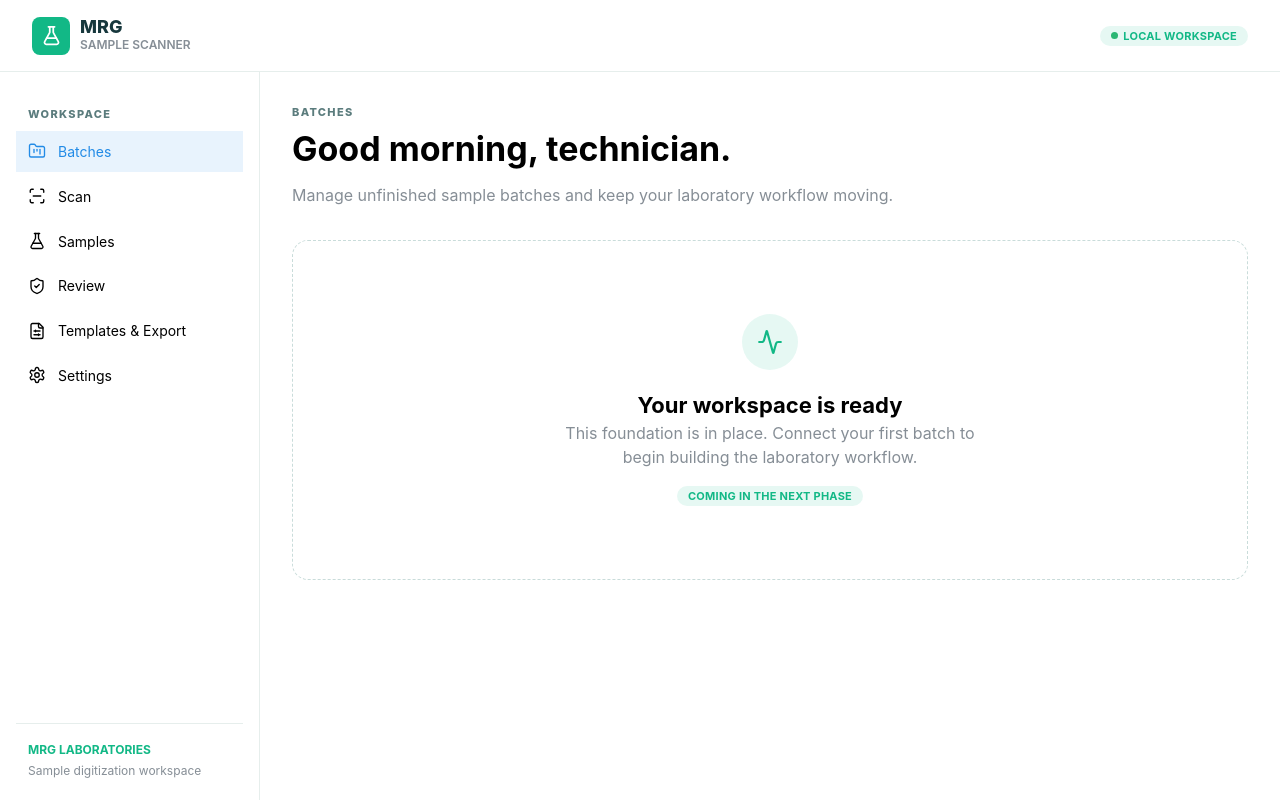
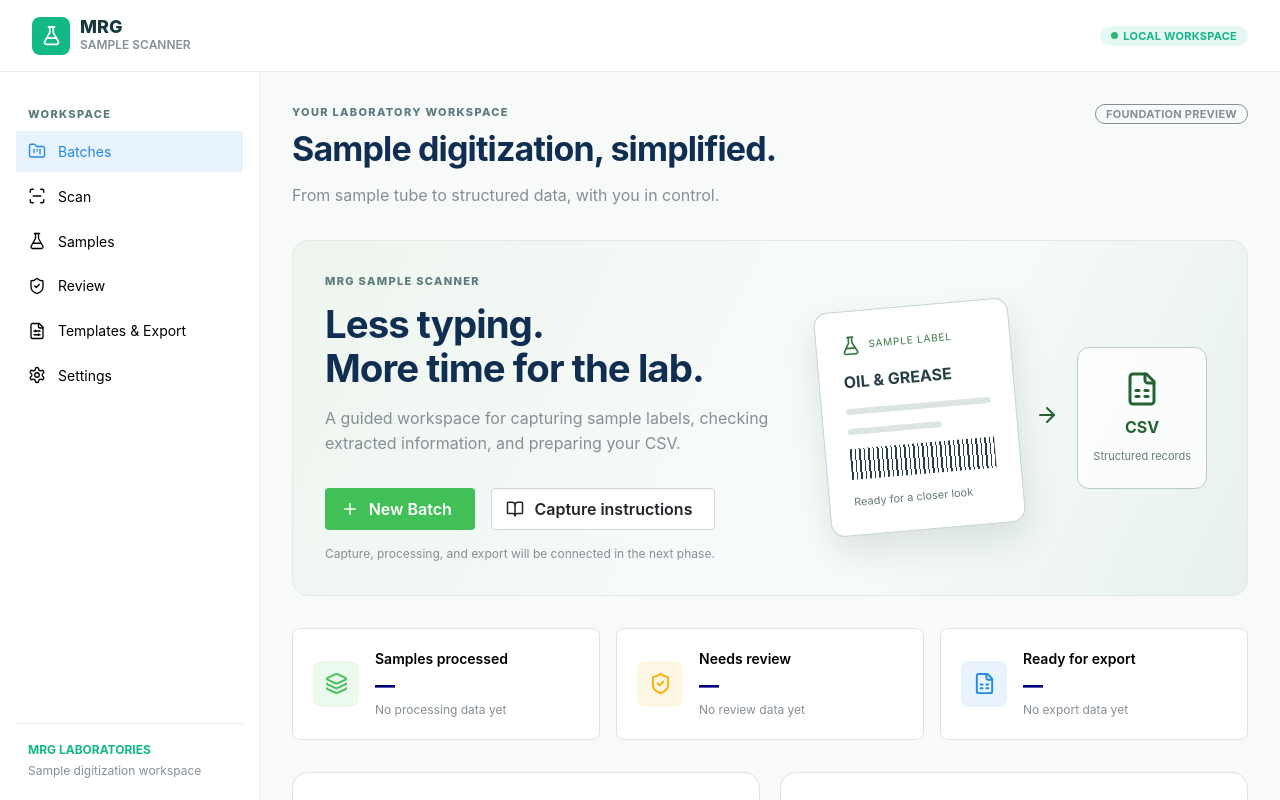
Before and after one commit to anhducnguyen2006/YCP-Hacks-2026-Mrg-Labs-Project, a React (Vite) app in the folder frontend/: page / in a window 1280 px wide. Shown: the top 800 px of the page. Built offline with nearby package versions, Linux system fonts and the light colour scheme.

Commit message:
feat(ui): add Home landing page for sample scanner

```diff
--- a/frontend/src/App.tsx
+++ b/frontend/src/App.tsx
@@ -2,6 +2,7 @@ import { AppShell, Badge, Box, Burger, Group, NavLink, Stack, Text, ThemeIcon, T
 import { useDisclosure } from "@mantine/hooks";
 import { Activity, FileSliders, FlaskConical, FolderKanban, ScanLine, Settings, ShieldCheck } from "lucide-react";
 import { NavLink as RouterLink, Outlet, Route, Routes, useLocation } from "react-router-dom";
+import { HomePage } from "./features/batches/HomePage";
 
 const navigation = [
   { label: "Batches", icon: FolderKanban, to: "/" },
@@ -66,7 +67,7 @@ function Layout() {
 
 export function App() {
   return <Routes><Route element={<Layout />}>
-    <Route index element={<Page eyebrow="BATCHES" title="Good morning, technician." description="Manage unfinished sample batches and keep your laboratory workflow moving." />} />
+    <Route index element={<HomePage />} />
     <Route path="scan" element={<Page eyebrow="CAPTURE" title="Scan a sample" description="Record or upload a rotating sample tube video for label reconstruction." />} />
     <Route path="samples" element={<Page eyebrow="SAMPLE INVENTORY" title="Samples" description="Inspect extracted fields, edit values, and select samples for export." />} />
     <Route path="review" element={<Page eyebrow="QUALITY CONTROL" title="Review queue" description="Resolve questionable extractions before they become part of your laboratory record." />} />
--- /dev/null
+++ b/frontend/src/features/batches/HomePage.tsx
@@ -0,0 +1,44 @@
+import { Badge, Box, Button, Group, Modal, Paper, SimpleGrid, Stack, Text, ThemeIcon, Title } from "@mantine/core";
+import { useDisclosure } from "@mantine/hooks";
+import { ArrowRight, BookOpen, CheckCircle2, FileSpreadsheet, FlaskConical, FolderOpen, Layers, Plus, ScanLine, ShieldCheck } from "lucide-react";
+import { Link } from "react-router-dom";
+
+export function HomePage() {
+  const [instructionsOpen, instructions] = useDisclosure();
+  const [batchOpen, batch] = useDisclosure();
+
+  return (
+    <Stack gap="xl" className="home-page">
+      <Group justify="space-between" align="flex-start">
+        <Box><Text className="eyebrow">YOUR LABORATORY WORKSPACE</Text><Title order={1} mt={6}>Sample digitization, simplified.</Title><Text c="dimmed" mt="sm">From sample tube to structured data, with you in control.</Text></Box>
+        <Badge variant="outline" color="gray">Foundation preview</Badge>
+      </Group>
+
+      <Paper className="welcome-panel" p="xl" radius="lg">
+        <div className="welcome-content">
+          <Text className="eyebrow">MRG SAMPLE SCANNER</Text>
+          <Title order={2} mt="sm">Less typing.<br />More time for the lab.</Title>
+          <Text mt="md" c="dimmed" maw={480}>A guided workspace for capturing sample labels, checking extracted information, and preparing your CSV.</Text>
+          <Group mt="xl"><Button color="green" size="md" leftSection={<Plus size={18} />} onClick={batch.open}>New Batch</Button><Button variant="default" size="md" leftSection={<BookOpen size={18} />} onClick={instructions.open}>Capture instructions</Button></Group>
+          <Text size="xs" c="dimmed" mt="md">Capture, processing, and export will be connected in the next phase.</Text>
+        </div>
+        <div className="workflow-visual" aria-hidden="true">
+          <div className="label-preview"><div className="label-preview-top"><FlaskConical size={20} /><span>SAMPLE LABEL</span></div><strong>OIL & GREASE</strong><div className="label-line" /><div className="label-line short" /><div className="barcode" /><span>Ready for a closer look</span></div>
+          <div className="visual-arrow"><ArrowRight size={24} /></div><div className="csv-preview"><FileSpreadsheet size={36} /><strong>CSV</strong><span>Structured records</span></div>
+        </div>
+      </Paper>
+
+      <SimpleGrid cols={{ base: 1, sm: 3 }} spacing="md">
+        {[{ icon: Layers, title: "Samples processed", detail: "No processing data yet", color: "green" }, { icon: ShieldCheck, title: "Needs review", detail: "No review data yet", color: "yellow" }, { icon: FileSpreadsheet, title: "Ready for export", detail: "No export data yet", color: "blue" }].map(({ icon: Icon, title, detail, color }) => <Paper key={title} withBorder radius="md" p="lg"><Group wrap="nowrap"><ThemeIcon size={46} radius="md" variant="light" color={color}><Icon size={23} /></ThemeIcon><Box><Text size="sm" fw={600}>{title}</Text><Text fw={800} size="xl" c="navy">—</Text><Text size="xs" c="dimmed">{detail}</Text></Box></Group></Paper>)}
+      </SimpleGrid>
+
+      <SimpleGrid cols={{ base: 1, md: 2 }} spacing="lg">
+        <Paper withBorder radius="lg" p="xl"><Group justify="space-between"><Title order={3}>Recent batches</Title><Badge color="gray" variant="light">Not connected</Badge></Group><Stack align="center" gap="sm" className="batch-empty"><ThemeIcon size={54} radius="xl" variant="light" color="gray"><FolderOpen size={27} /></ThemeIcon><Text fw={700}>Your batches will appear here</Text><Text size="sm" c="dimmed" ta="center" maw={330}>Once batch saving is connected, you can return here to resume unfinished work.</Text><Button variant="subtle" color="green" rightSection={<ArrowRight size={16} />} onClick={batch.open}>Explore the next step</Button></Stack></Paper>
+        <Paper withBorder radius="lg" p="xl"><Title order={3}>From label to record</Title><Stack gap="lg" mt="xl">{[{ icon: ScanLine, title: "1. Capture", text: "Record a short video while rotating a sample tube." }, { icon: ShieldCheck, title: "2. Review", text: "Compare extracted fields with the label and correct uncertain readings." }, { icon: CheckCircle2, title: "3. Export", text: "Prepare selected samples in the laboratory’s CSV format." }].map(({ icon: Icon, title, text }) => <Group key={title} wrap="nowrap" align="flex-start"><ThemeIcon variant="light" color="green" radius="md" size={38}><Icon size={20} /></ThemeIcon><Box><Text fw={700} size="sm">{title}</Text><Text c="dimmed" size="sm" mt={3}>{text}</Text></Box></Group>)}</Stack><Text size="xs" c="dimmed" mt="xl">Planned workflow · Large and Small sample labels</Text></Paper>
+      </SimpleGrid>
+
+      <Modal opened={instructionsOpen} onClose={instructions.close} title="Capture instructions" centered><Stack><Text size="sm">For the planned capture workflow:</Text><ol className="capture-steps"><li>Choose the correct Large or Small label type.</li><li>Place one tube in even lighting with its label facing the camera.</li><li>Rotate it slowly through a full turn, keeping the label in frame.</li><li>Check that the text is readable; retake if it is blurred or obscured.</li></ol><Text size="sm" c="dimmed">Keep the physical sample available for checking uncertain readings. Camera recording is not connected in this preview.</Text><Button color="green" onClick={instructions.close}>Got it</Button></Stack></Modal>
+      <Modal opened={batchOpen} onClose={batch.close} title="Start a new batch" centered><Stack><Text>Batch creation is the next implementation step.</Text><Text size="sm" c="dimmed">This preview establishes the workspace. Saving batches and recording samples are not available yet.</Text><Button component={Link} to="/scan" color="green" rightSection={<ArrowRight size={16} />}>View capture workspace</Button></Stack></Modal>
+    </Stack>
+  );
+}
--- a/frontend/src/styles.css
+++ b/frontend/src/styles.css
@@ -1,5 +1,24 @@
 :root { font-family: Inter, ui-sans-serif, system-ui, sans-serif; color: #172f35; background: #f7faf9; }
 body { margin: 0; min-width: 320px; }
+h1, h2, h3 { color: #102e51; letter-spacing: -.025em; }
+.mantine-AppShell-main { background: #f7faf9; }
+.home-page { max-width: 1240px; margin: 0 auto; }
+.welcome-panel { display: flex; align-items: center; gap: 32px; background: linear-gradient(115deg, #eef5ee, #f8fbfc 60%, #e7f1ec); border: 1px solid #e1ebe5; overflow: hidden; }
+.welcome-content { flex: 1; }
+.welcome-content h2 { font-size: clamp(28px, 3vw, 40px); line-height: 1.15; }
+.workflow-visual { display: flex; align-items: center; gap: 18px; padding: 20px 8px; color: #246331; }
+.label-preview { display: flex; flex-direction: column; gap: 14px; background: white; border: 1px solid #c5d7cb; border-radius: 14px; padding: 24px; width: 195px; transform: rotate(-5deg); box-shadow: 0 15px 35px #163e2420; color: #263e45; }
+.label-preview-top { display: flex; align-items: center; gap: 8px; font-size: 10px; letter-spacing: .08em; color: #387642; }
+.label-preview > span, .csv-preview span { font-size: 11px; color: #667c73; }
+.label-line { height: 6px; border-radius: 3px; background: #dce5df; }
+.label-line.short { width: 65%; }
+.barcode { height: 31px; background: repeating-linear-gradient(90deg, #263e45 0 2px, transparent 2px 5px, #263e45 5px 6px, transparent 6px 9px); }
+.csv-preview { display: flex; flex-direction: column; align-items: center; gap: 8px; padding: 23px 15px; border: 1px solid #b5d1bc; border-radius: 12px; background: #ffffffc9; }
+.batch-empty { min-height: 265px; justify-content: center; padding-top: 20px; }
+.capture-steps { padding-left: 22px; margin: 0; font-size: 14px; line-height: 1.7; }
+.capture-steps li + li { margin-top: 10px; }
+@media (max-width: 1100px) { .workflow-visual { display: none; } }
+@media (max-width: 600px) { .mantine-AppShell-main { padding: calc(var(--app-shell-header-offset, 0rem) + 18px) 16px 24px; } .welcome-panel { padding: 22px !important; } .home-page h1 { font-size: 27px; } }
 .header { background: rgba(255,255,255,.92); border-bottom: 1px solid #e6eeec; }
 .navbar { background: #fff; border-right: 1px solid #e6eeec; }
 .brand { display: flex; align-items: center; gap: 10px; color: #17383d; }
```
